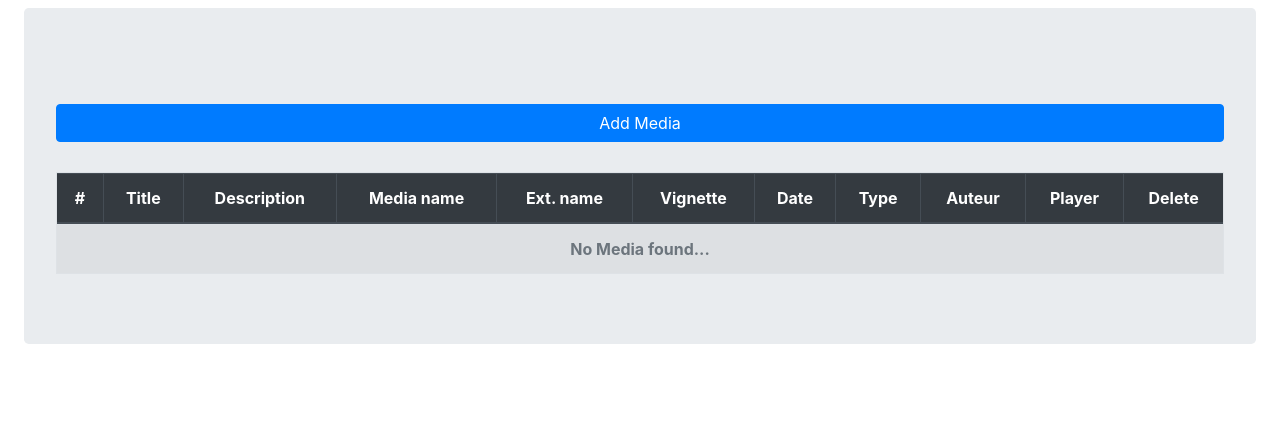
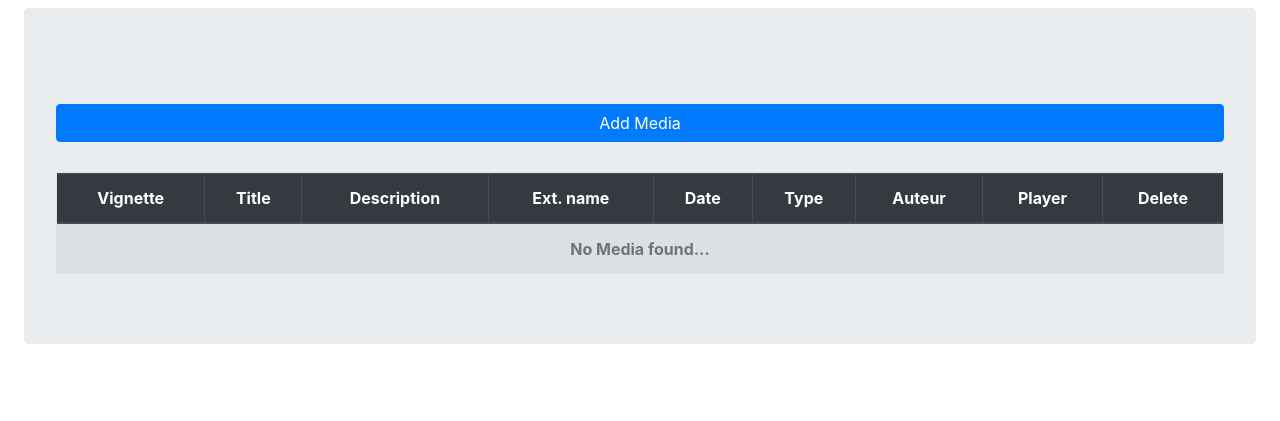
Before and after one commit to pichotg/mediaplayer, a Symfony app: template templates/media/index.html.twig in a window 1280 px wide. Shown: the part 56-477 px from the top of the page. Run offline with Twig, Linux system fonts and the light colour scheme; the template is opened without the code that fills it, so the values that code supplies are empty; some libraries are stand-ins or nearby versions; some web fonts are replaced.

Commit message:
Media Table Sizing and images

```diff
--- a/public/styles/main.css
+++ b/public/styles/main.css
@@ -16,3 +16,8 @@ footer {
     line-height: 60px; /* Vertically center the text there */
     background-color: #f5f5f5;
 }
+
+
+td {
+    vertical-align: middle !important;
+}
--- a/templates/media/index.html.twig
+++ b/templates/media/index.html.twig
@@ -11,12 +11,10 @@
         <table id="mediaTable" class="table table-striped table-bordered" style="width:100%">
             <thead class="thead-dark text-center">
             <tr>
-                <th scope="col">#</th>
+                <th scope="col">Vignette</th>
                 <th scope="col">Title</th>
                 <th scope="col">Description</th>
-                <th scope="col">Media name</th>
                 <th scope="col">Ext. name</th>
-                <th scope="col">Vignette</th>
                 <th scope="col">Date</th>
                 <th scope="col">Type</th>
                 <th scope="col">Auteur</th>
@@ -28,12 +26,10 @@
             {% if medias is defined and medias is not empty %}
                 {% for media in medias %}
                     <tr class="text-center">
-                        <th scope="row">{{ media.id }}</th>
+                        <td><img src="./files/vignette/{{ media.vignette }}" alt="{{ media.titre }}" width="30%" height="30%" class="img-thumbnail"></td>
                         <td>{{ media.titre }}</td>
                         <td>{{ media.description }}</td>
-                        <td>{{ media.media }}</td>
                         <td>{{ media.extension }}</td>
-                        <td>{{ media.vignette }}</td>
                         <td>{{ media.date|date('Y-m-d') }}</td>
                         <td>{{ media.genre.typemedia.name }}</td>
                         <td>{{ media.author.name }}</td>
```
